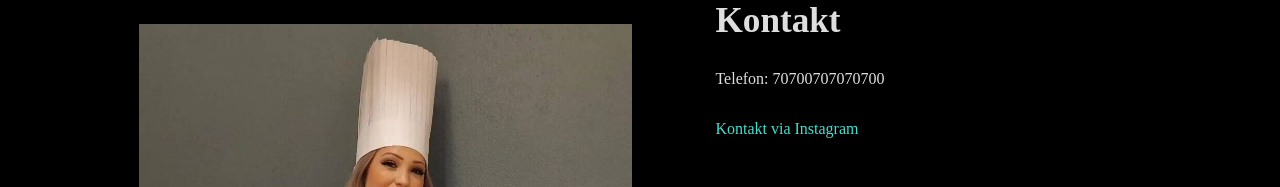
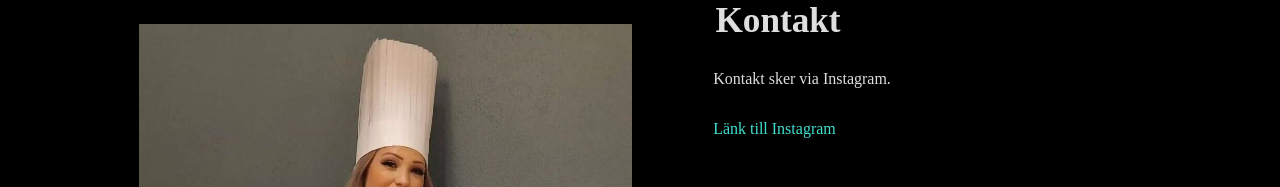
Before and after one commit to DanielDarwiche/crumbsbyemelie, a React (Vite) app: page /kontakt in a window 1280 px wide. Shown: the part 183-370 px from the top of the page. Built offline with nearby package versions, Linux system fonts and the light colour scheme.

Commit message:
v.2 fixes

```diff
--- a/src/App.css
+++ b/src/App.css
@@ -79,7 +79,7 @@ h2{
   top: 7rem;
   left: 0;
   right: 0;
-  bottom: 0;
+  /* bottom: 0; */
   font-size: 3rem;
   background-color: black;
   text-align: center;
--- a/src/AppMedia.css
+++ b/src/AppMedia.css
@@ -5,7 +5,6 @@
     grid-template-columns: 1fr 1fr;
   }
   #profildata{
-    padding: auto;
     margin: auto;
     padding-bottom: 100%;
     padding-right: 50%;
@@ -48,7 +47,7 @@
     box-shadow: -0.5rem 0.5rem 1.5rem rgba(255, 255, 255, 0.9);
     text-align: center;
     left: auto;
-    right: auto 0;
+    right: 0;
     bottom: auto;
   }
   .menu-nav-li {
--- a/src/components/Header.tsx
+++ b/src/components/Header.tsx
@@ -1,12 +1,17 @@
+import { NavLink } from 'react-router-dom';
 import Menu from "./Menu";
-const Header=():JSX.Element=> {
+
+const Header = (): JSX.Element => {
   return (
-      <div className="header">
-      <p className="headertext">Crumbs
-        <br/>by<br/>Emelie</p>
-      <a href="https://www.instagram.com/crumbsbyemelie/" aria-label="Följ oss på Instagram"><i className="fa-brands fa-instagram"></i></a>
-        <Menu />
-      </div>
+    <div className="header">
+      <NavLink to="/" className="headertext">
+        Crumbs<br/>by<br/>Emelie
+      </NavLink>
+      <a href="https://www.instagram.com/crumbsbyemelie/" aria-label="Följ oss på Instagram">
+        <i className="fa-brands fa-instagram"></i>
+      </a>
+      <Menu />
+    </div>
   );
 };
 
--- a/src/pages/ContactPage.tsx
+++ b/src/pages/ContactPage.tsx
@@ -7,8 +7,8 @@ const ContactPage: React.FC = () => {
             <img src={profilbild} alt="Profilbild" id='profilbild'/>
             <div id='profildata'>
             <h2>Kontakt</h2>
-            <p>Telefon: 70700707070700</p>
-            <p><a href="https://www.instagram.com/crumbsbyemelie/">Kontakt via Instagram</a></p>
+            <p>Kontakt sker via Instagram.</p>
+            <p><a href="https://www.instagram.com/crumbsbyemelie/">Länk till Instagram</a></p>
             </div>
             </div>
     );
```
